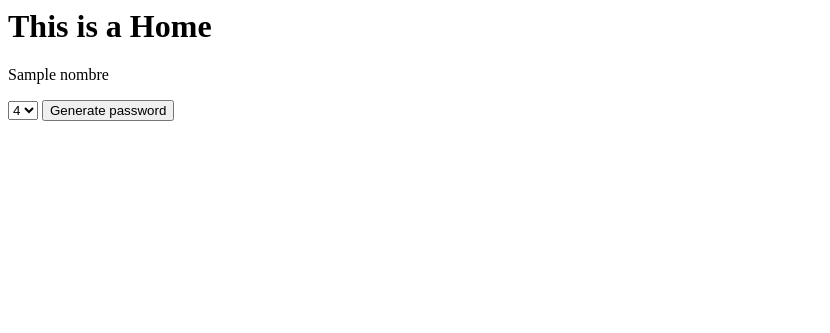
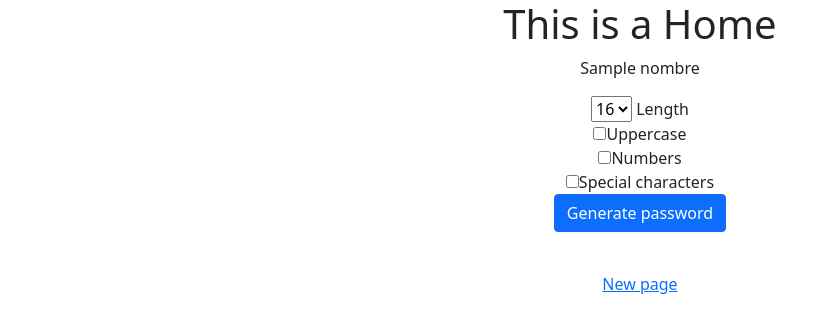
Before and after one commit to carlosruizr3/proyecto_utrm, a Django app: template ejercicio/templates/ejercicio/home.html in a window 1280 px wide. Shown: the top 333 px of the page, without its empty margins (0-830 px from the left). Run offline with Django 3.2, Linux system fonts and the light colour scheme; the template is opened without the code that fills it: most values are stand-ins (such as "Sample title", 1, 10 or a date in 2020).

Commit message:
Se agrega el gerenador de contraseñas

```diff
--- a/ejercicio/templates/ejercicio/home.html
+++ b/ejercicio/templates/ejercicio/home.html
@@ -1,13 +1,31 @@
-<h1>This is a Home</h1>
-<p>{{ nombre }}</p>
+<link href="https://cdn.jsdelivr.net/npm/bootstrap@5.0.2/dist/css/bootstrap.min.css" rel="stylesheet" integrity="sha384-EVSTQN3/azprG1Anm3QDgpJLIm9Nao0Yz1ztcQTwFspd3yD65VohhpuuCOmLASjC" crossorigin="anonymous">
 
-<form action="">
-    <select name="length">
-        <option value="4">4</option>
-        <option value="5">5</option>
-        <option value="6">6</option>
-        <option value="7">7</option>
-    </select>
-    <input type="submit" value="Generate password">
+<div class="container text-center">
+    <h1>This is a Home</h1>
+    <p>{{ nombre }}</p>
 
-</form>
+    <form action="{% url 'password' %}">
+        <select name="length">
+        <option value="8">8</option>
+        <option value="9">9</option>
+        <option value="10">10</option>
+        <option value="11">11</option>
+        <option value="12">12</option>
+        <option value="13">13</option>
+        <option value="14">14</option>
+        <option value="15">15</option>
+        <option value="16" selected="selected">16</option>
+    </select> Length
+        <br>
+        <input type="checkbox" name="uppercase">Uppercase
+        <br>
+        <input type="checkbox" name="number">Numbers
+        <br>
+        <input type="checkbox" name="special">Special characters
+        <br>
+        <input type="submit" value="Generate password" class="btn btn-primary">
+
+    </form>
+    <br>
+    <a href="{% url 'nueva' %}">New page</a>
+</div>
--- /dev/null
+++ b/ejercicio/templates/ejercicio/nuevapaguina.html
@@ -0,0 +1 @@
+<h1>New page</h1>
--- a/proyecto_utrm/urls.py
+++ b/proyecto_utrm/urls.py
@@ -18,7 +18,7 @@ from django.urls import path
 from ejercicio import views
 
 urlpatterns = [
-    path('admin/', admin.site.urls),
-    path('ejercicio/', views.home),
-    path('otrapagina/', views.otra_pagina),
+    path('', views.home, name='home'),
+    path('createpassword/', views.create_password, name='password'),
+    path('nuevapagina/', views.nueva, name='nueva'),
 ]
```
Also changed, not shown: ejercicio/templates/ejercicio/password.html (added, +9 -0 lines), ejercicio/views.py (+17 -2 lines).
